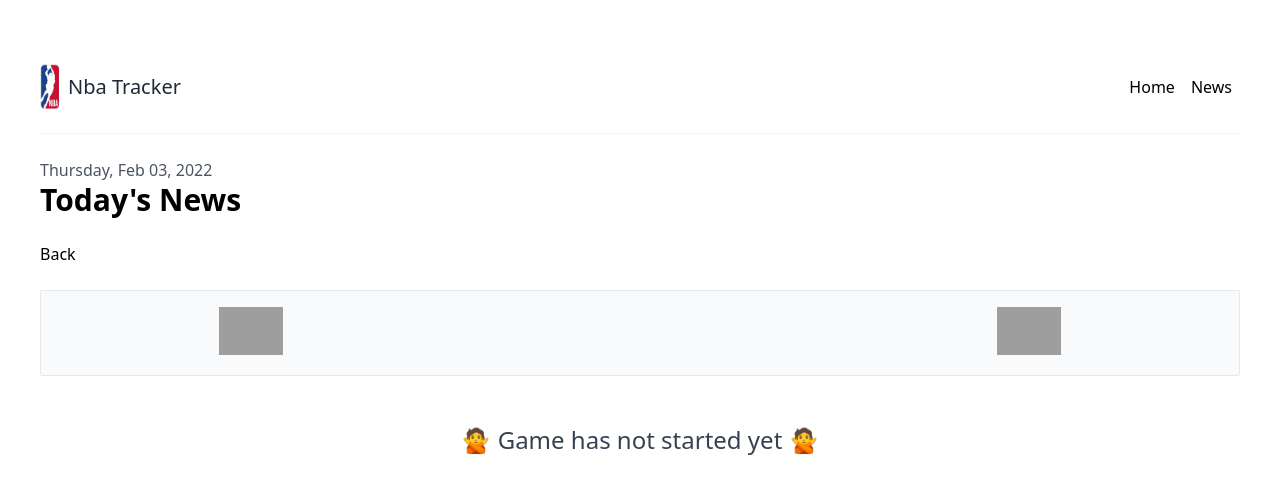
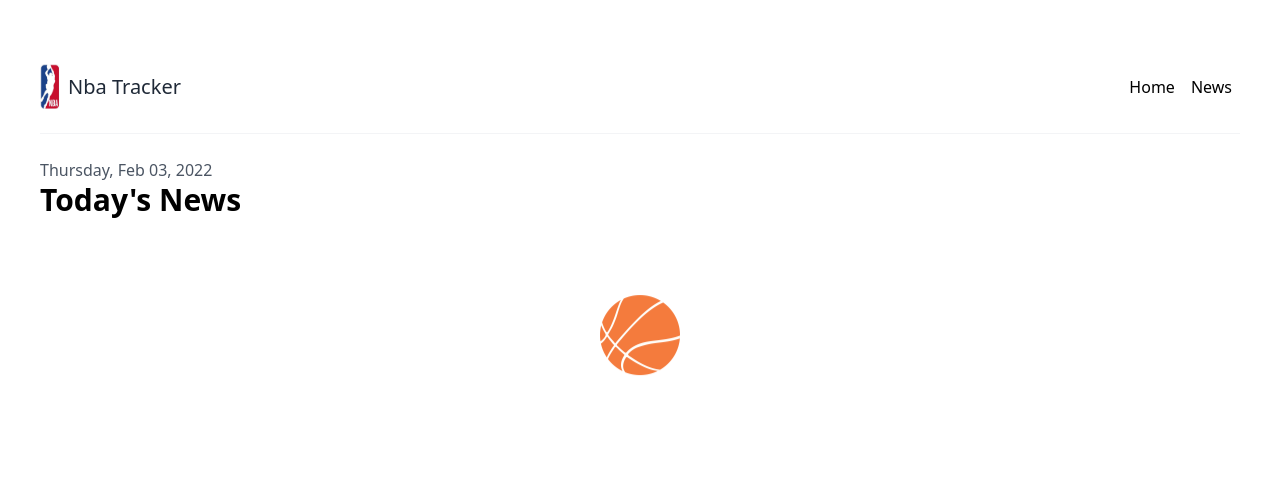
Before and after one commit to tuantruong625/nba-tracker, a React (Create React App) app: page /game-stats/1 in a window 1280 px wide. Shown: the top 494 px of the page. Built offline with nearby package versions, Linux system fonts and the light colour scheme; no server answers; grey boxes are pictures that could not be loaded.

Commit message:
Add loading wip

```diff
--- a/src/pages/gameStats/index.tsx
+++ b/src/pages/gameStats/index.tsx
@@ -5,26 +5,38 @@ import StatsTable from '../../components/StatsTable/index'
 import TopPerformers from '../../components/TopPerformers'
 import { GameStatsType, GameType } from '../../types'
 import { displayLogo } from '../../utils'
+import basketball from './basketball-graphic.png'
 
 const GameStats = ({ todaysGames }: { todaysGames: GameType[] }) => {
   let params: any = useParams()
   const [gameStats, setGameStats] = useState<GameStatsType[]>([])
   const [selectedGame] = useState(params.gameId)
   const [game, setGame] = useState<GameType>()
+  const [loading, setLoading] =  useState(false)
 
   useEffect(() => {
     (async () => {
       try {
+        setLoading(true)
         const { data } = await axios.get(`https://www.balldontlie.io/api/v1/stats?game_ids[]=${selectedGame}&per_page=100`, {
           headers: { "Access-Control-Allow-Origin": "*" }
         })
         setGameStats(data.data)
+        setTimeout(() => {
+          setLoading(false)
+        }, 1000);
       } catch (e) {
         console.error(e)
       }
     })()
     setGame(todaysGames.find(game => game.id === parseInt(selectedGame)))
   }, [todaysGames, game, selectedGame])
+
+  if (loading) {
+    return <div className='col-span-full flex justify-center items-center h-max'>
+      <img src={basketball} alt="" className='animate-bounce h-20 mt-14' />
+    </div>
+  }
 
   return (
     <>
```
Also changed, not shown: src/components/Loader/index.tsx (added), src/pages/gameStats/basketball-graphic.png (added).
